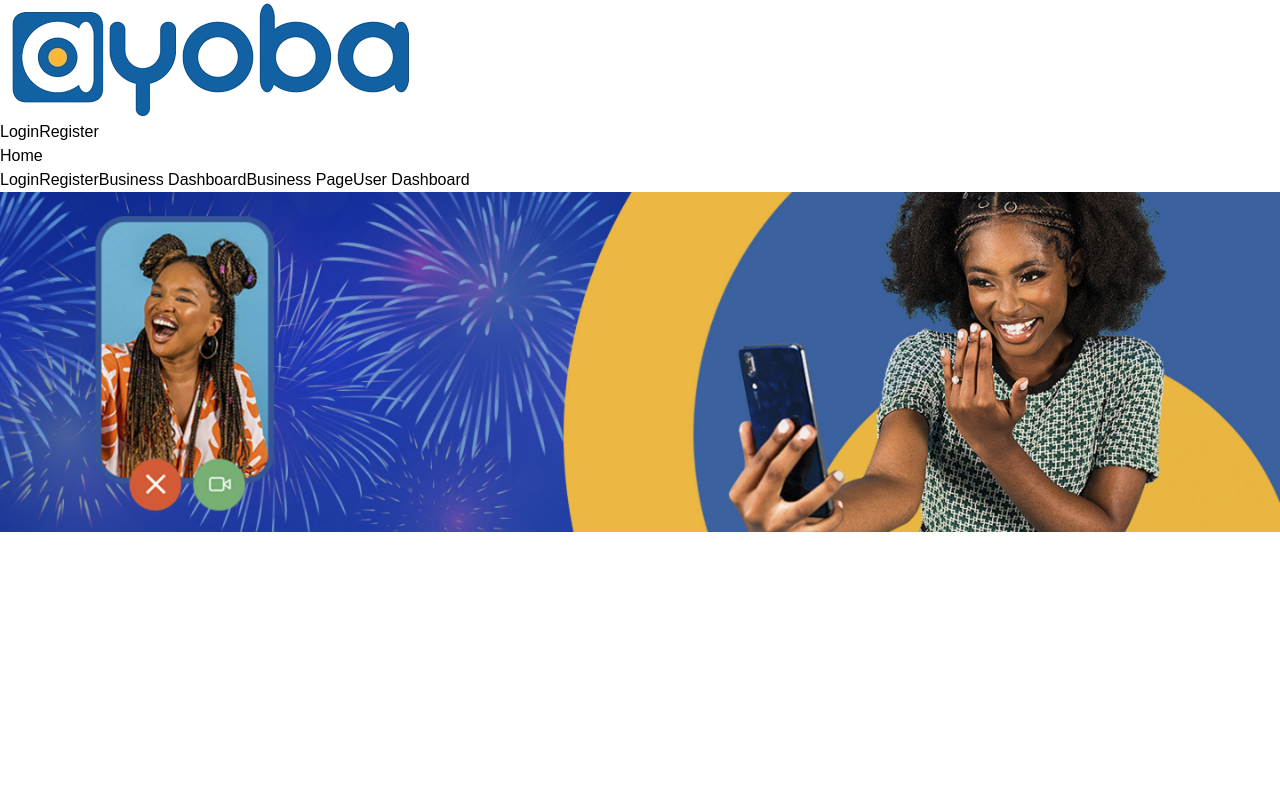
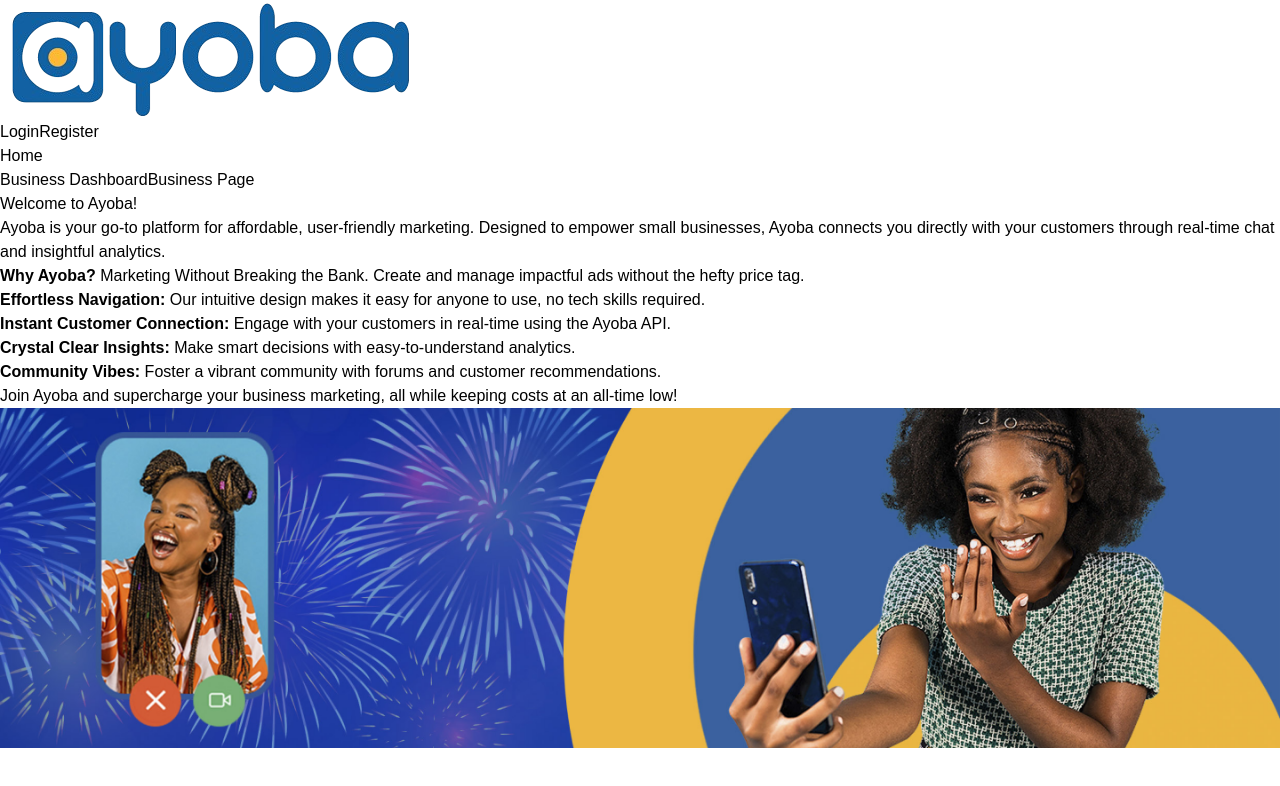
Before and after one commit to Nolu-M/AyobaHackathon, a React (Vite) app: page / in a window 1280 px wide. Shown: the top 786 px of the page. Built offline with nearby package versions, Linux system fonts and the light colour scheme.

Commit message:
user dashoard

```diff
--- a/src/pages/Home.jsx
+++ b/src/pages/Home.jsx
@@ -7,27 +7,37 @@
 const Home = () => {
   return (
     <div>
-      <div className="flex justify-between p-4 container mx-auto">
+      <header className="flex justify-between p-4 container mx-auto">
         <Link to='/'><img src={AyobaLogo} alt="ayoba logo" className="w-44" /></Link>
         <div>
-          <Link to='/'>
+          <Link to='/user-dashboard'>
             <button className="rounded bg-[#1261a4] text-white p-4 mr-4 ">Login</button>
           </Link>
-                <Link to='/'>
+          <Link to='/user-dashboard'>
             <button className="rounded bg-[#1261a4] text-white p-4 ">Register</button>
           </Link>
         </div>
-            </div>
+      </header>
        <h1>Home</h1>
-      <Link to='/user-dashboard'>Login</Link>
-      <Link to='/user-dashboard'>Register</Link>
         <Link to='/business-dashboard'>Business Dashboard</Link>
         <Link to='/business-page'>Business Page</Link>
-      <Link to='/user-dashboard'>User Dashboard</Link>
-
-      <div>
-        <img src={Banner} alt="page banner" className="w-full" />
-      </div>
+      <section className="max-w-4xl mx-auto">
+            <h1 className="text-4xl font-bold text-blue-700 mb-6">Welcome to Ayoba!</h1>
+            <p className="text-lg text-gray-700 mb-4">
+                Ayoba is your go-to platform for affordable, user-friendly marketing. Designed to empower small businesses, Ayoba connects you directly with your customers through real-time chat and insightful analytics.
+            </p>
+            <ul className="list-none text-lg text-gray-700 mb-8">
+                <li className="mb-2"><strong>Why Ayoba?</strong> Marketing Without Breaking the Bank. Create and manage impactful ads without the hefty price tag.</li>
+                <li className="mb-2"><strong>Effortless Navigation:</strong> Our intuitive design makes it easy for anyone to use, no tech skills required.</li>
+                <li className="mb-2"><strong>Instant Customer Connection:</strong> Engage with your customers in real-time using the Ayoba API.</li>
+                <li className="mb-2"><strong>Crystal Clear Insights:</strong> Make smart decisions with easy-to-understand analytics.</li>
+                <li className="mb-2"><strong>Community Vibes:</strong> Foster a vibrant community with forums and customer recommendations.</li>
+                <li className="mb-2">Join Ayoba and supercharge your business marketing, all while keeping costs at an all-time low!</li>
+            </ul>
+        </section>
+      <section className="mt-12">
+        <img src={Banner} alt="page banner" className="w-full h-full" />
+      </section>
     </div>
   )
 }
--- a/src/pages/UserDashboard.jsx
+++ b/src/pages/UserDashboard.jsx
@@ -127,7 +127,7 @@
 };
 
 const videoAds = {
-  SPORTS: ['videos/sport1.mp4', 'videos/sport2.mp4'],
+  SPORTS: ['../assets/Gatorade.mp4', 'videos/sport2.mp4'],
   BEAUTY: ['videos/beauty1.mp4', 'videos/beauty2.mp4'],
   ENTERTAINMENT: ['videos/entertainment1.mp4', 'videos/entertainment2.mp4'],
   FURNITURE: ['videos/furniture1.mp4', 'videos/furniture2.mp4'],
```
Also changed, not shown: 1 other file (tests, documents, lock files or other folders). Lines whose indentation alone changed are shown as unchanged.
